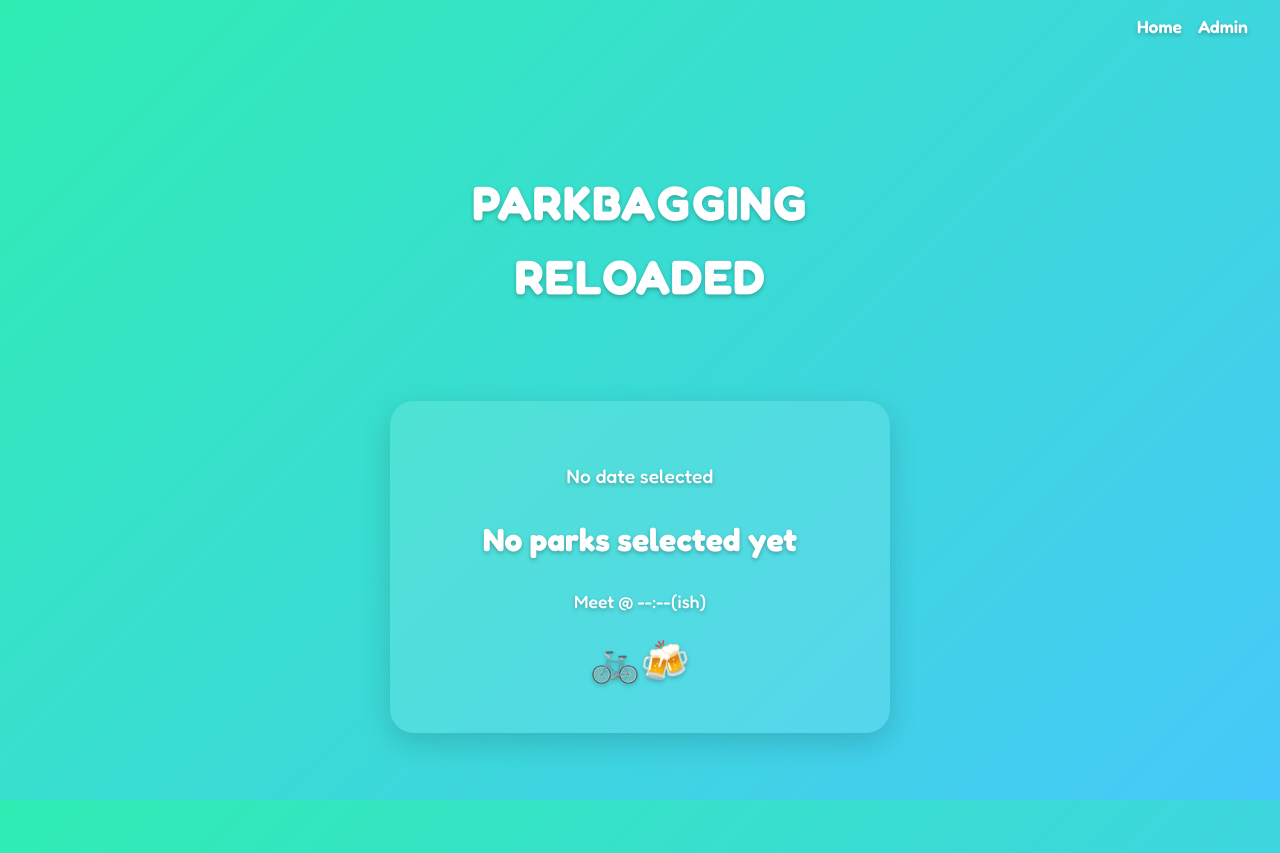
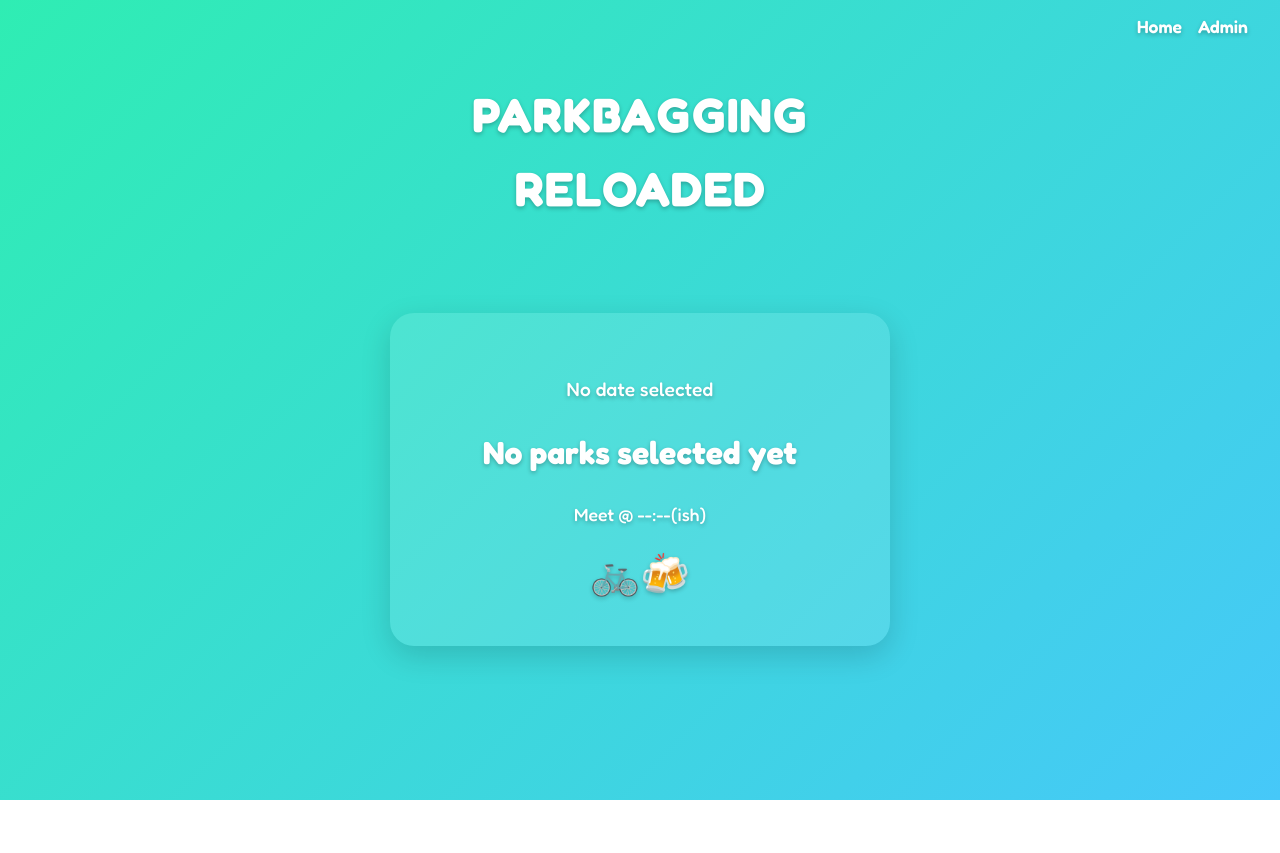
Before and after one commit to humber-jake/parkbagging-reloaded, a React (Vite) app: page / in a window 1280 px wide. After the commit the page ends 800 px from the top, so only its background shows below. Built offline with nearby package versions, Linux system fonts and the light colour scheme.

Commit message:
minor style tweak

```diff
--- a/src/styles/index.css
+++ b/src/styles/index.css
@@ -60,7 +60,7 @@ h1 {
 }
 .home,
 .admin {
-  min-height: 100vh;
+  /* min-height: 80vh; */
   width: 100%;
 
   display: flex;
```
